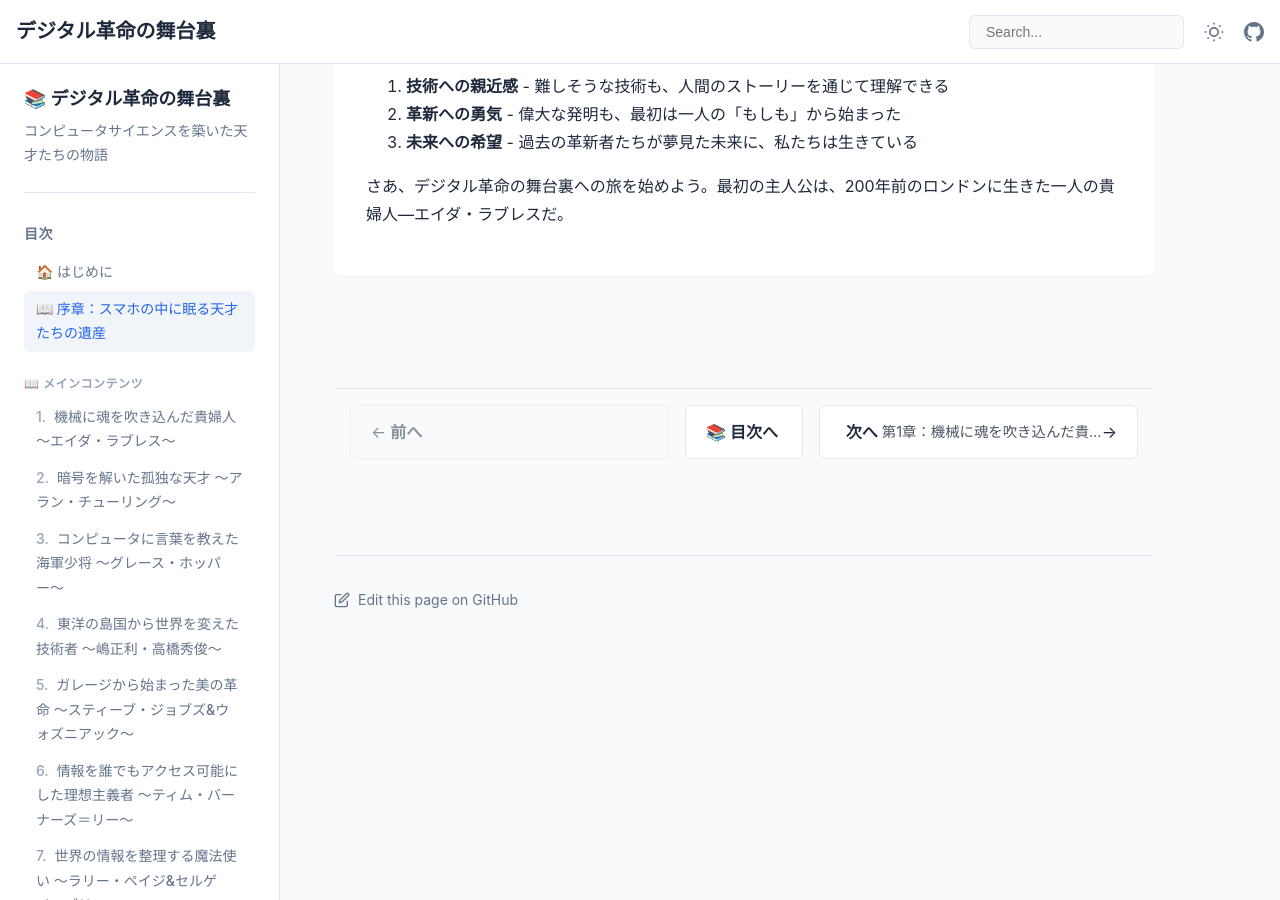
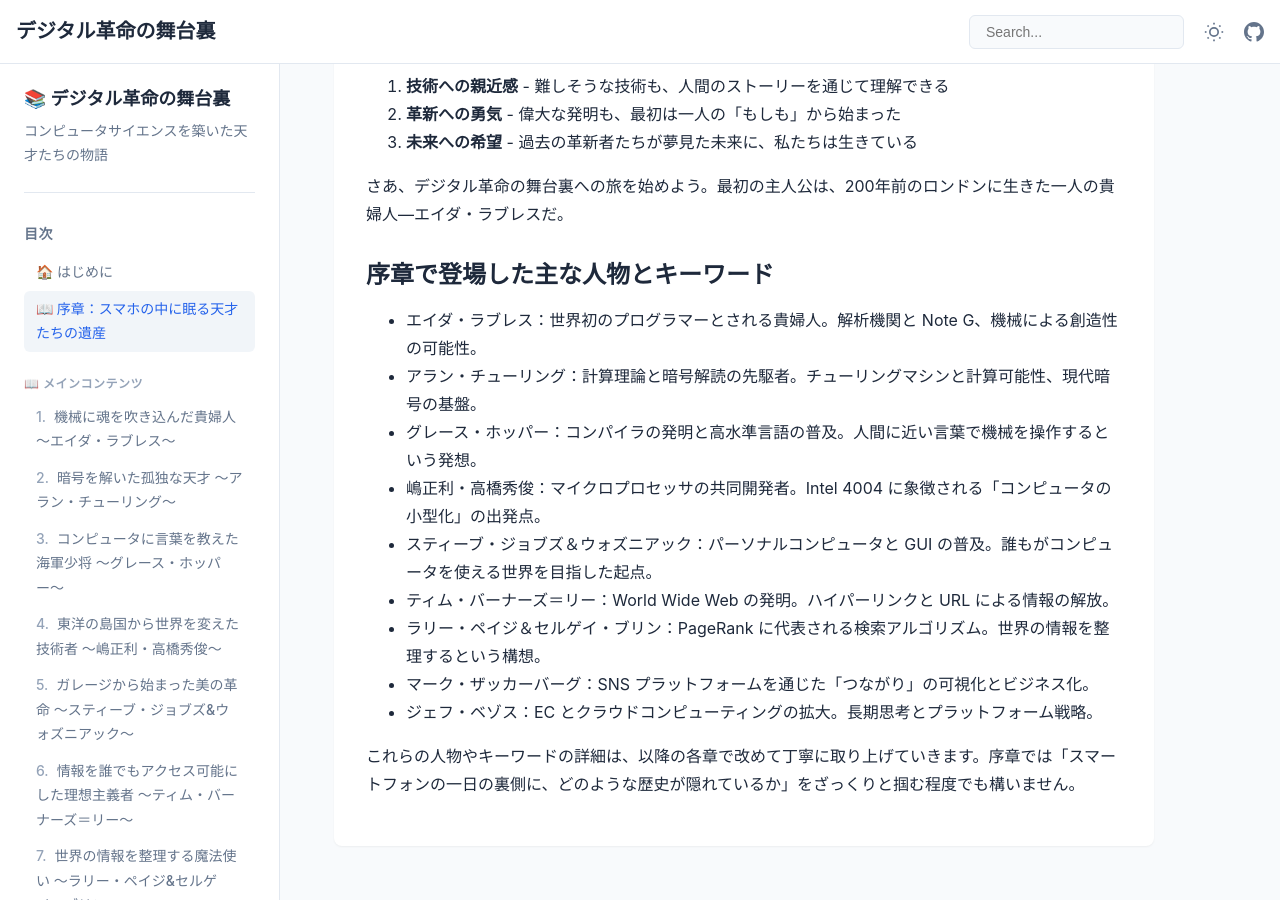
Before and after one commit to itdojp/cs-visionaries-book, a Jekyll site: the page built from docs/introduction/index.md, in a window 1280 px wide and 900 px high, scrolled down 2784 px. Built offline with Jekyll 4.4.1, drawn with Linux system fonts in a browser that asks for light colours.

Commit message:
docs: add reading guides and gentle content warnings

```diff
--- a/docs/introduction/index.md
+++ b/docs/introduction/index.md
@@ -83,3 +83,17 @@ title: "序章：スマホの中に眠る天才たちの遺産"
 3. **未来への希望** - 過去の革新者たちが夢見た未来に、私たちは生きている
 
 さあ、デジタル革命の舞台裏への旅を始めよう。最初の主人公は、200年前のロンドンに生きた一人の貴婦人—エイダ・ラブレスだ。
+
+### 序章で登場した主な人物とキーワード
+
+- エイダ・ラブレス：世界初のプログラマーとされる貴婦人。解析機関と Note G、機械による創造性の可能性。
+- アラン・チューリング：計算理論と暗号解読の先駆者。チューリングマシンと計算可能性、現代暗号の基盤。
+- グレース・ホッパー：コンパイラの発明と高水準言語の普及。人間に近い言葉で機械を操作するという発想。
+- 嶋正利・高橋秀俊：マイクロプロセッサの共同開発者。Intel 4004 に象徴される「コンピュータの小型化」の出発点。
+- スティーブ・ジョブズ＆ウォズニアック：パーソナルコンピュータと GUI の普及。誰もがコンピュータを使える世界を目指した起点。
+- ティム・バーナーズ＝リー：World Wide Web の発明。ハイパーリンクと URL による情報の解放。
+- ラリー・ペイジ＆セルゲイ・ブリン：PageRank に代表される検索アルゴリズム。世界の情報を整理するという構想。
+- マーク・ザッカーバーグ：SNS プラットフォームを通じた「つながり」の可視化とビジネス化。
+- ジェフ・ベゾス：EC とクラウドコンピューティングの拡大。長期思考とプラットフォーム戦略。
+
+これらの人物やキーワードの詳細は、以降の各章で改めて丁寧に取り上げていきます。序章では「スマートフォンの一日の裏側に、どのような歴史が隠れているか」をざっくりと掴む程度でも構いません。
```
Also changed, not shown: docs/chapters/chapter01.md (+15 -0 lines).
